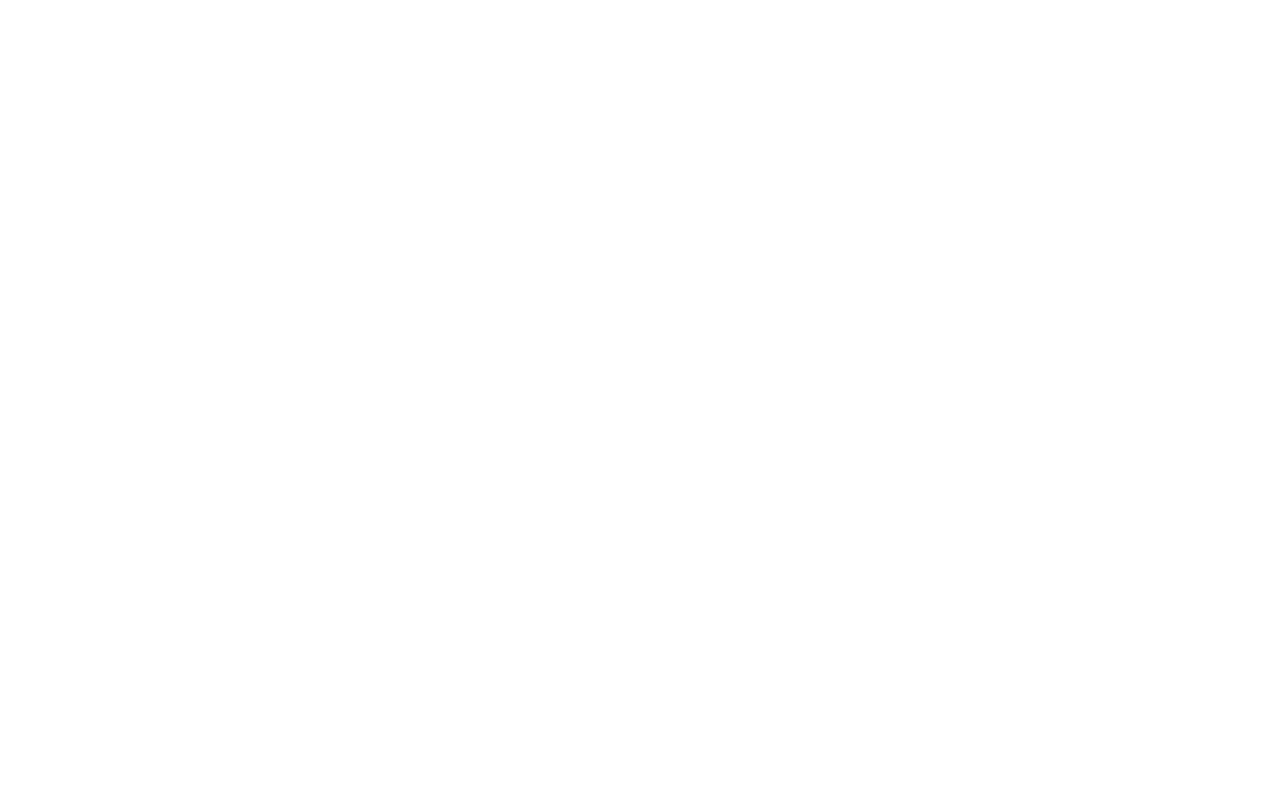
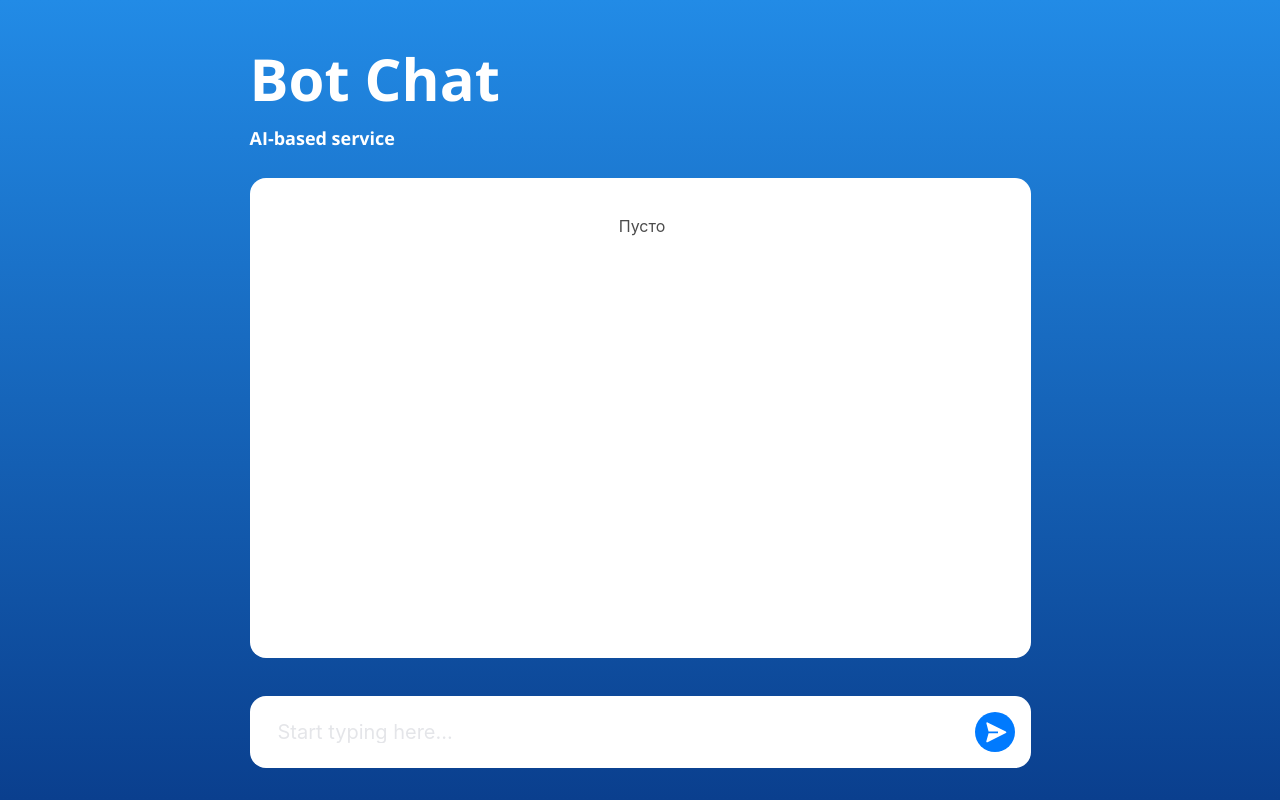
Before and after one commit to ker4ik13/test-chat, a React (Vite) app: page /test-chat in a window 1280 px wide. Before the commit this address had no page. Built offline with nearby package versions, Linux system fonts and the light colour scheme; a web font is replaced by a local one.

Commit message:
add homepage

```diff
--- a/package.json
+++ b/package.json
@@ -3,6 +3,7 @@
 	"private": true,
 	"version": "0.0.1",
 	"type": "module",
+	"homepage": "ker4ik13.github.io",
 	"scripts": {
 		"dev": "vite",
 		"build": "tsc && vite build",
--- a/src/app/index.tsx
+++ b/src/app/index.tsx
@@ -6,7 +6,7 @@
 	return (
 		<BrowserRouter>
 			<Routes>
-				<Route path='ker4ik13.github.io/test-chat' index element={<Chat />} />
+				<Route path='/test-chat' index element={<Chat />} />
 			</Routes>
 		</BrowserRouter>
 	);
```
Also changed, not shown: 5 other files (tests, documents, lock files or other folders).
